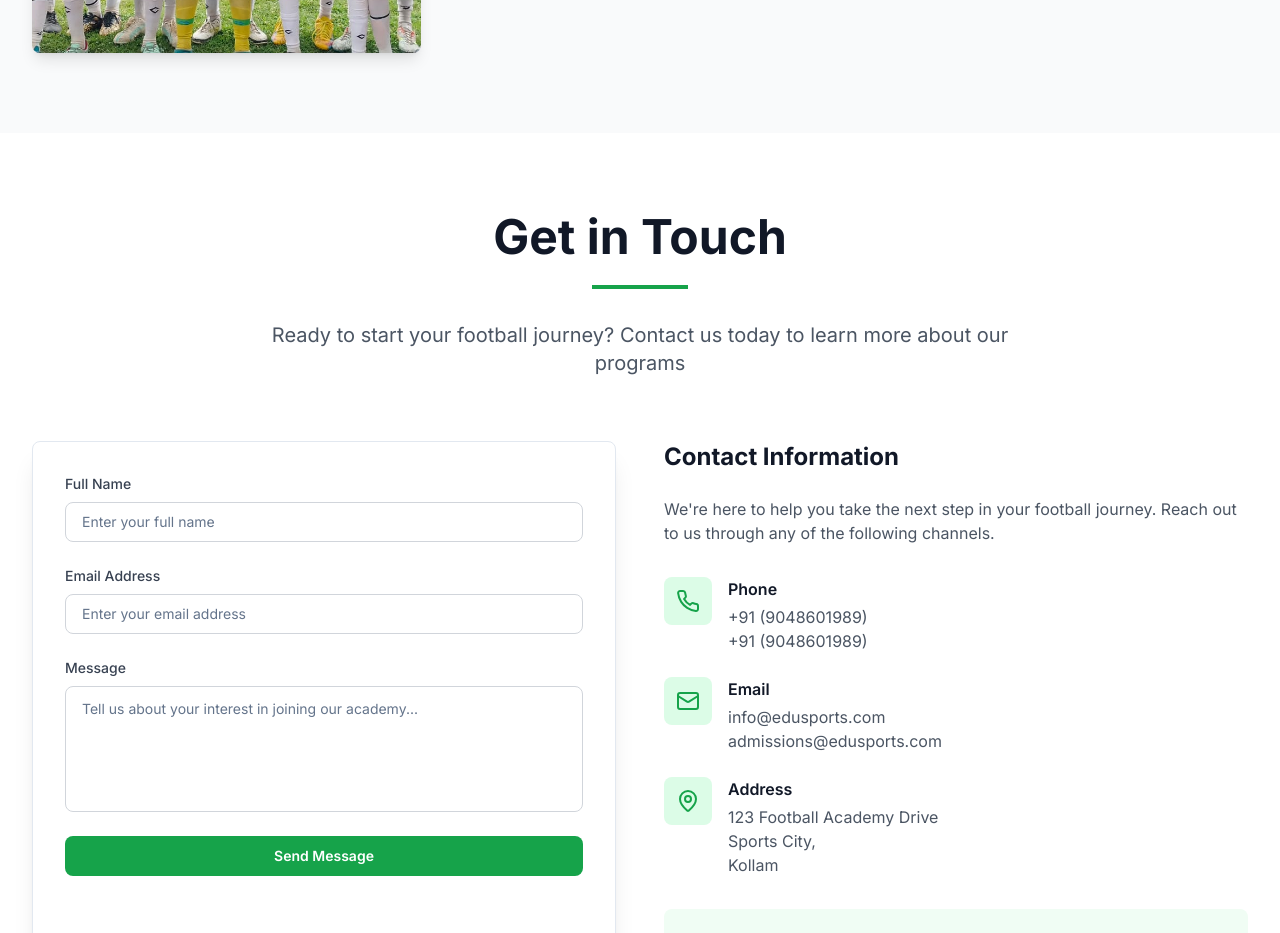
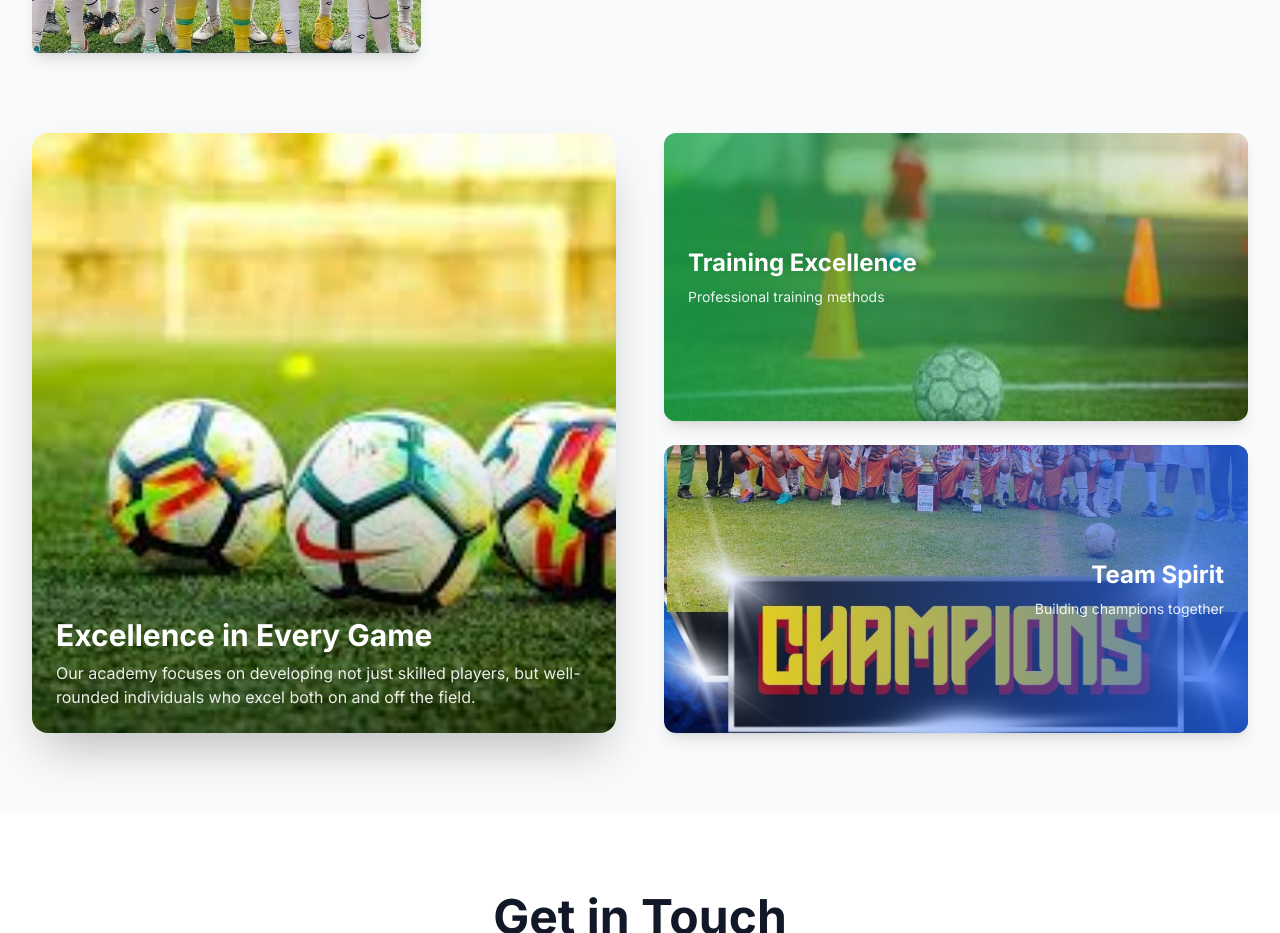
Before and after one commit to Akhilarappura/football-academy, a Next.js app: page / in a window 1280 px wide. Shown: the part 5540-6473 px from the top of the page. Built offline with nearby package versions, Linux system fonts and the light colour scheme.

Commit message:
gallery updated

```diff
--- a/components/gallery-section.tsx
+++ b/components/gallery-section.tsx
@@ -51,7 +51,7 @@ const galleryImages = [
     alt: "Team Photo",
     title: "Academy Team 2023",
   },
-   {
+  {
     src: "/images/gallery7.jpg",
     alt: "Team Photo",
     title: "Academy Team 2023",
@@ -70,6 +70,20 @@ const galleryImages = [
     src: "/images/gallery13.jpg",
     alt: "Team Photo",
     title: "Academy Team 2023",
+  },
+]
+
+// Collage images for the bottom section
+const collageImages = [
+  {
+    src: "/images/training.jpeg",
+    alt: "Training Excellence",
+    title: "Training Excellence",
+  },
+  {
+    src: "/images/galler19.jpg",
+    alt: "Team Spirit",
+    title: "Team Spirit",
   },
 ]
 
@@ -97,9 +111,9 @@ export default function GallerySection() {
   }
 
   return (
-
     <section id="gallery" className="py-16 sm:py-20 px-4 sm:px-6 lg:px-8 bg-gray-50">
       <div className="max-w-7xl mx-auto">
+        {/* Gallery Header */}
         <div className="text-center mb-12 sm:mb-16">
           <h2 className="text-3xl sm:text-4xl md:text-5xl font-bold text-gray-900 mb-4 sm:mb-6">Gallery</h2>
           <div className="w-16 sm:w-24 h-1 bg-green-600 mx-auto mb-6 sm:mb-8"></div>
@@ -108,7 +122,8 @@ export default function GallerySection() {
           </p>
         </div>
 
-        <div className="grid grid-cols-1 sm:grid-cols-2 lg:grid-cols-3 gap-4 sm:gap-6">
+        {/* Main Gallery Grid */}
+        <div className="grid grid-cols-1 sm:grid-cols-2 lg:grid-cols-3 gap-4 sm:gap-6 mb-16 sm:mb-20">
           {galleryImages.map((image, index) => (
             <div
               key={index}
@@ -132,6 +147,66 @@ export default function GallerySection() {
               </div>
             </div>
           ))}
+        </div>
+
+        {/* New Section: Left Image + Right Collage */}
+        <div className="grid lg:grid-cols-2 gap-8 sm:gap-12 items-center">
+          {/* Left Side - Large Image */}
+          <div className="relative">
+            <div className="relative h-96 sm:h-[500px] lg:h-[600px] rounded-2xl overflow-hidden shadow-2xl group">
+              <Image
+                src="/images/accademy.jpeg"
+                alt="Academy Excellence"
+                fill
+                className="object-cover transition-transform duration-500 group-hover:scale-105"
+              />
+              <div className="absolute inset-0 bg-gradient-to-t from-black/50 via-transparent to-transparent" />
+              <div className="absolute bottom-6 left-6 right-6 text-white">
+                <h3 className="text-2xl sm:text-3xl font-bold mb-2">Excellence in Every Game</h3>
+                <p className="text-sm sm:text-base opacity-90">
+                  Our academy focuses on developing not just skilled players, but well-rounded individuals who excel
+                  both on and off the field.
+                </p>
+              </div>
+            </div>
+          </div>
+
+          {/* Right Side - Collage */}
+          <div className="space-y-6">
+            {/* Top Collage Image */}
+            <div className="relative h-48 sm:h-64 lg:h-72 rounded-xl overflow-hidden shadow-lg group">
+              <Image
+                src={collageImages[0].src || "./images/training.jpeg"}
+                alt={collageImages[0].alt}
+                fill
+                className="object-cover transition-transform duration-500 group-hover:scale-105"
+              />
+              <div className="absolute inset-0 bg-gradient-to-r from-green-600/80 to-transparent" />
+              <div className="absolute inset-0 flex items-center justify-start pl-6">
+                <div className="text-white">
+                  <h4 className="text-xl sm:text-2xl font-bold mb-2">{collageImages[0].title}</h4>
+                  <p className="text-sm opacity-90">Professional training methods</p>
+                </div>
+              </div>
+            </div>
+
+            {/* Bottom Collage Image */}
+            <div className="relative h-48 sm:h-64 lg:h-72 rounded-xl overflow-hidden shadow-lg group">
+              <Image
+                src={collageImages[1].src || "./images/galler19.jpg"}
+                alt={collageImages[1].alt}
+                fill
+                className="object-cover transition-transform duration-500 group-hover:scale-105"
+              />
+              <div className="absolute inset-0 bg-gradient-to-l from-blue-600/80 to-transparent" />
+              <div className="absolute inset-0 flex items-center justify-end pr-6">
+                <div className="text-white text-right">
+                  <h4 className="text-xl sm:text-2xl font-bold mb-2">{collageImages[1].title}</h4>
+                  <p className="text-sm opacity-90">Building champions together</p>
+                </div>
+              </div>
+            </div>
+          </div>
         </div>
       </div>
 
```
Also changed, not shown: public/images/accademy.jpeg (added), public/images/training.jpeg (added).
